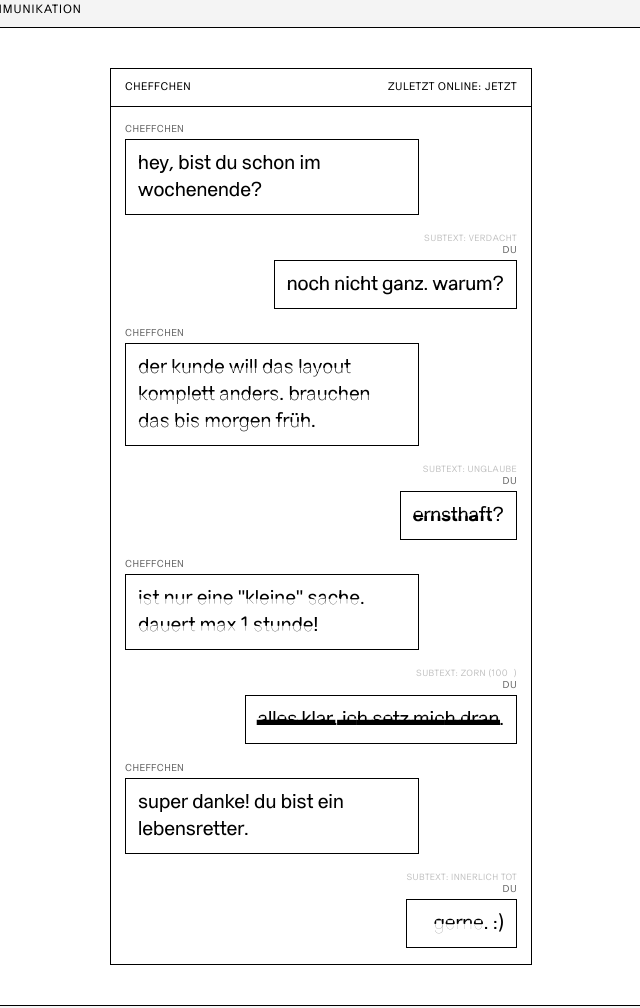
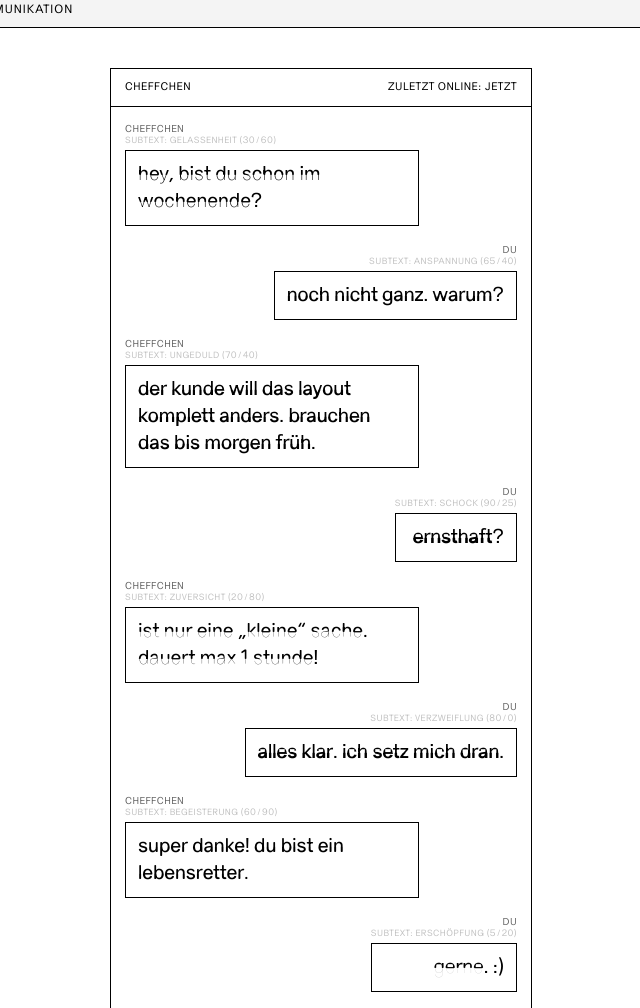
Before and after one commit to deladose/emotional-form, a plain HTML site: page index.html in a window 1280 px wide. Shown: the part 2993-4001 px from the top of the page, without its empty margins (319-959 px from the left). Drawn offline with Linux system fonts and the light colour scheme.

Commit message:
Update index.html

```diff
--- a/index.html
+++ b/index.html
@@ -87,7 +87,7 @@
 
 <section id="chat-section">
     <div class="section-label-bar">
-            <span class="label-text">ANWENDUNGSBEISPIELs 1: DIGITALE CHAT KOMMUNIKATION</span>
+        <span class="label-text">ANWENDUNGSBEISPIEL 1: DIGITALE CHAT KOMMUNIKATION</span>
         <span class="label-text">KONTEXT: CHEFFCHEN CHAT</span>
     </div>
 
@@ -101,73 +101,87 @@
         </div>
 
         <div class="chat-feed">
+
             <div class="chat-row received">
-                    <div class="bubble-meta">CHEFFCHEN</div>
-                    <div class="chat-bubble" style="font-variation-settings: 'AROU' 50, 'VALZ' 50;">
+                <div class="bubble-meta">
+                    <span>CHEFFCHEN</span>
+                    <span class="subtext-label">SUBTEXT: GELASSENHEIT (30/60)</span>
+                </div>
+                <div class="chat-bubble" style="font-variation-settings: 'AROU' 30, 'VALZ' 60;">
                     hey, bist du schon im wochenende?
                 </div>
             </div>
 
             <div class="chat-row sent">
                 <div class="bubble-meta">
-                        <span class="subtext-label">SUBTEXT: VERDACHT</span>
-                        DU
+                    <span>DU</span>
+                    <span class="subtext-label">SUBTEXT: ANSPANNUNG (65/40)</span>
                 </div>
-                    <div class="chat-bubble" style="font-variation-settings: 'AROU' 60, 'VALZ' 40;">
+                <div class="chat-bubble" style="font-variation-settings: 'AROU' 65, 'VALZ' 40;">
                     noch nicht ganz. warum?
                 </div>
             </div>
 
             <div class="chat-row received">
-                    <div class="bubble-meta">CHEFFCHEN</div>
-                    <div class="chat-bubble" style="font-variation-settings: 'AROU' 30, 'VALZ' 60;">
+                <div class="bubble-meta">
+                    <span>CHEFFCHEN</span>
+                    <span class="subtext-label">SUBTEXT: UNGEDULD (70/40)</span>
+                </div>
+                <div class="chat-bubble" style="font-variation-settings: 'AROU' 70, 'VALZ' 40;">
                     der kunde will das layout komplett anders. brauchen das bis morgen früh.
                 </div>
             </div>
 
             <div class="chat-row sent">
                 <div class="bubble-meta">
-                        <span class="subtext-label">SUBTEXT: UNGLAUBE</span>
-                        DU
+                    <span>DU</span>
+                    <span class="subtext-label">SUBTEXT: SCHOCK (90/25)</span>
                 </div>
-                    <div class="chat-bubble" style="font-variation-settings: 'AROU' 90, 'VALZ' 10;">
+                <div class="chat-bubble" style="font-variation-settings: 'AROU' 90, 'VALZ' 25;">
                     ernsthaft?
                 </div>
             </div>
 
             <div class="chat-row received">
-                    <div class="bubble-meta">CHEFFCHEN</div>
+                <div class="bubble-meta">
+                    <span>CHEFFCHEN</span>
+                    <span class="subtext-label">SUBTEXT: ZUVERSICHT (20/80)</span>
+                </div>
                 <div class="chat-bubble" style="font-variation-settings: 'AROU' 20, 'VALZ' 80;">
-                        ist nur eine "kleine" sache. dauert max 1 stunde!
+                    ist nur eine „kleine“ sache. dauert max 1 stunde!
                 </div>
             </div>
 
             <div class="chat-row sent">
                 <div class="bubble-meta">
-                        <span class="subtext-label">SUBTEXT: ZORN (100%)</span>
-                        DU
+                    <span>DU</span>
+                    <span class="subtext-label">SUBTEXT: VERZWEIFLUNG (80/0)</span>
                 </div>
-                    <div class="chat-bubble" style="font-variation-settings: 'AROU' 100, 'VALZ' 0;">
+                <div class="chat-bubble" style="font-variation-settings: 'AROU' 80, 'VALZ' 0;">
                     alles klar. ich setz mich dran.
                 </div>
             </div>
 
             <div class="chat-row received">
-                    <div class="bubble-meta">CHEFFCHEN</div>
-                    <div class="chat-bubble" style="font-variation-settings: 'AROU' 50, 'VALZ' 50;">
+                <div class="bubble-meta">
+                    <span>CHEFFCHEN</span>
+                    <span class="subtext-label">SUBTEXT: BEGEISTERUNG (60/90)</span>
+                </div>
+                <div class="chat-bubble" style="font-variation-settings: 'AROU' 60, 'VALZ' 90;">
                     super danke! du bist ein lebensretter.
                 </div>
             </div>
 
             <div class="chat-row sent">
                 <div class="bubble-meta">
-                        <span class="subtext-label">SUBTEXT: INNERLICH TOT</span>
-                        DU
+                    <span>DU</span>
+                    <span class="subtext-label">SUBTEXT: ERSCHÖPFUNG (5/20)</span>
                 </div>
-                    <div class="chat-bubble" style="font-variation-settings: 'AROU' 10, 'VALZ' 0;">
+                <div class="chat-bubble" style="font-variation-settings: 'AROU' 5, 'VALZ' 20;">
                     gerne. :)
                 </div>
             </div>
+
         </div>
     </div>
 </section>
@@ -556,12 +570,13 @@
             </div>
             <div class="layout-right">
                 <p>
-                    Mein Ziel ist es nicht die Schrift als solches zu hinterfragen und eine alternative zu finden, sondern der Schrift eine unterstützende Ebene hinzuzufügen. Ich möchte ein theoretisches und gestalterisches Konzept entwickeln, dass die Schrift um eine visuelle Ebene ergänzt, die nonverbale Aspekte von gesprochener Sprache integriert. Dabei soll untersucht werden, welche ästhetischen und semantischen Möglichkeiten es gibt ohne auf Kosten von Lesbarkeit/Effizienz zu gehen.
-                    Zentrale Idee: ist die Überlegung, geschriebene Sprache durch die Visualisierung von nonverbalen Elementen wie Mimik, Gestik und Betonung zu erweitern.
-                </p>
-                <p>
-                    dieses projekt erforscht, wie wir emotionen lesen. circumplexe nutzt die technik der opentype variable fonts, um das zweidimensionale spektrum menschlicher affekte abzubilden. die x-achse steuert die valenz (negativ bis positiv), die y-achse die erregung (ruhig bis aufgeregt). durch die interpolation entstehen unendliche zwischenstufen, die den text nicht nur lesbar, sondern fühlbar machen.
-                </p>
+Die digitale Schriftkommunikation über Messenger-Dienste ist ein zentraler Bestandteil der heutigen Alltagskommunikation. Sie ist eine der dominantesten Formen des alltäglichen Austauschs. Kurznachrichten ersetzen zunehmend persönliche Gespräche, Telefonate oder E-Mails. Obwohl diese Kommunikationsform schriftbasiert ist, bedient sie sich stark an mündlichen Merkmalen der gesprochenen Sprache. Sie ist spontan, dialogisch, situationsgebunden und emotional. Genau hier liegt das Problem: der Verlust der nonverbalen Informationsebene in geschriebener Sprache in einem konzeptionell mündlichen Kontext. Während in der Face-to-Face-Kommunikation Aspekte wie Gestik, Mimik, Tonfall und Emotionszustand dabei helfen, eine Information ohne Missverständnisse verstehen zu können, bedarf es bei geschriebener Sprache oft zusätzlicher Hilfsmittel. Emotionen müssen hier explizit benannt werden. <br>
+<br><br>
+EMOTIONAL FORM erforscht, wie wir Emotionen lesen und wie sie grafisch dargestellt werden können. Um einen Rahmen und eine Einordnung für verschiedene Emotionszustände zu schaffen, orientiert sich das Projekt an dem Circumplex Modell des Affekts nach James A. Russell. Das Modell ordnet Emotionen in einem Koordinatensystem ein, welches sich aus zwei Achsen zusammensetzt:<br><br>
+1. Valence (Valenz): Die Qualität der Emotion (positiv/Lust gegen negativ/Unlust).<br><br>
+2. Arousal (Erregung): Die Intensität der körperlichen Ausprägung (ruhig/schläfrig gegen erregt/angespannt).<br><br>
+Die entsprechende gestalterische Umsetzung in den Variable Font „Circumplex“ folgt einer Übersetzung der Schreibgeste des jeweiligen Emotionszustands. Eine hohe Erregung führt zu einer zunehmenden Strichstärke, niedrige Erregung lässt den Strich beinahe verschwinden. Die Frage nach der Einordnung auf einer positiv-negativ-Achse wird durch weiche Formen für positive und spitze, eckige Formen für negative Gefühle beantwortet. Die Technik des Variable Fonts wurde sich hier zunutze gemacht, weil sie eine stufenlose Interpolation auf dem Koordinatensystem ermöglicht.<br>Ziel war es, die emotionale Ebene der Kommunikation durch typografische Modifikationen in Schrift sichtbar zu machen.</p>
+
             </div>
         </div>
     </section>
@@ -571,8 +586,10 @@
                 <h2>Warum nur die untere Hälfte?</h2>
             </div>
             <div class="layout-right">
-                <p>Wir lesen Wörter nicht Buchstabe für Buchstabe, sondern erkennen sie als Formen in unserem mentalen Lexikon. Studien der Lesbarkeitsforschung zeigen dabei ein spannendes Phänomen: Unser Gehirn benötigt primär die obere Hälfte eines Wortes, um es zu entziffern. Die untere Hälfte ist für das Verständnis zweitrangig. <br>
-                <span class="insert-word">Circumplex</span> macht sich dieses Prinzip zunutze: Die obere Hälfte bleibt stabil und neutral – sie sichert die Lesbarkeit (Information). Die untere Hälfte dient als Bühne für typografische Modifikationen, die in ihrer Intensität nicht eingeschränkt sind. Sie verformt sich je nach Erregungszustand (Arousal) und Positiv-Negativ-Dimension (Valence). So löst die Schrift das Problem digitaler Chats: Sie bleibt lesbar wie ein gedruckter Text, transportiert aber gleichzeitig das Gefühl gesprochener Sprache.</p>
+                <p>Wir lesen Wörter nicht Buchstabe für Buchstabe, sondern erkennen sie als Formen in unserem mentalen Lexikon. Studien zur Lesbarkeitsforschung haben gezeigt, dass unser Gehirn primär die obere Hälfte eines Wortes benötigt, um es zu entziffern. Die untere Hälfte ist für das Verständnis zweitrangig.<br>
+Circumplex baut auf diesem Prinzip auf: Die obere Hälfte bleibt stabil und neutral – sie sichert die Lesbarkeit (Information). Die untere Hälfte dient als Bühne für typografische Modifikationen, die in ihrer Intensität nicht eingeschränkt sind. Sie verformt sich je nach Erregungszustand (Arousal) und Positiv-Negativ-Dimension (Valence).
+So löst die Schrift das Problem digitaler Chats: Sie bleibt lesbar wie ein getippter Text, transportiert aber gleichzeitig das Gefühl gesprochener Sprache.
+</p>
                 <div class="split-visual">
                     <div class="word-wrapper">
                         <div class="word-full" style="font-variation-settings: 'AROU' 50, 'VALZ' 50;">Jo macht Sinn.</div>
@@ -584,7 +601,16 @@
                     <label>
                         <input type="checkbox" class="irony-checkbox" id="cb-mask">
                         <span class="custom-switch"></span>
+
                         <span class="label-text">nur information zeigen</span>
+                        <br>
+                        <br>
+                        <br>
+                        <br>
+                        <br>
+                        <br>
+
+
                     </label>
                 </div>
             </div>
```
Lines whose indentation alone changed are shown as unchanged.
